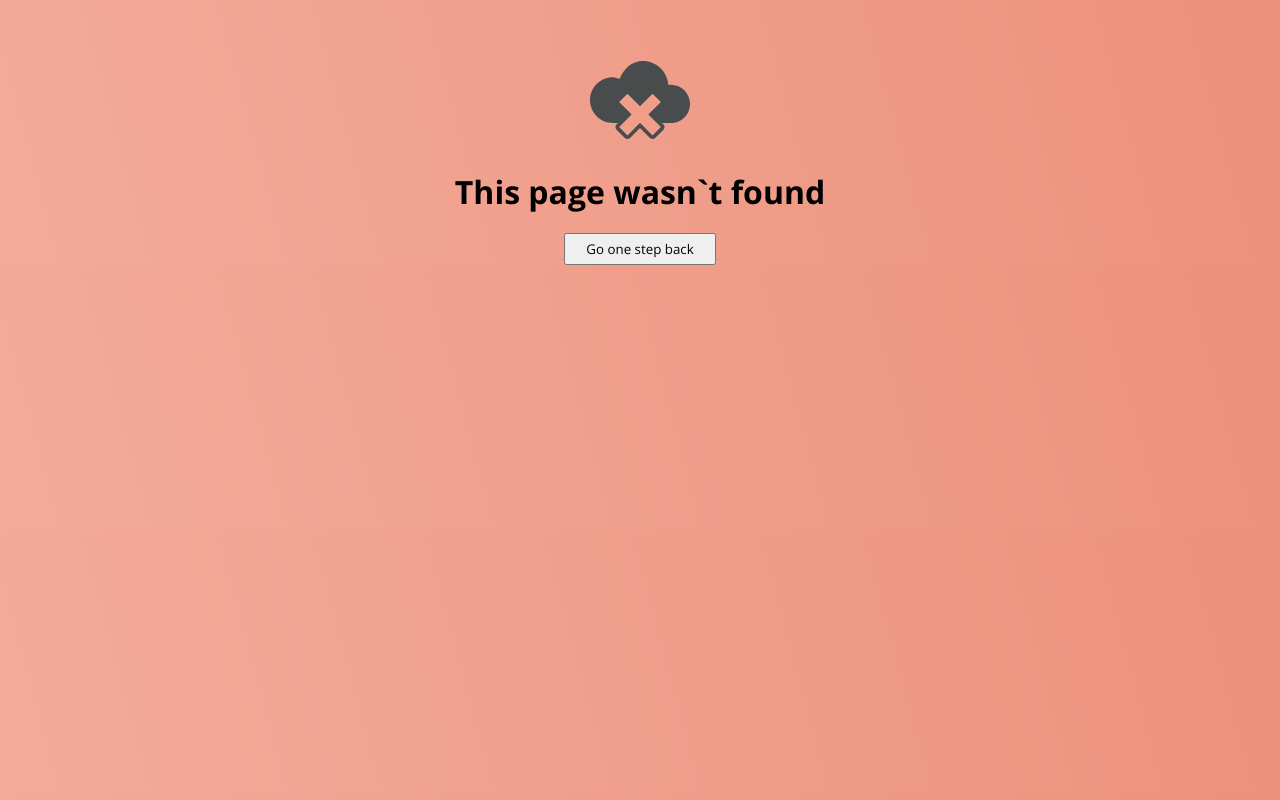
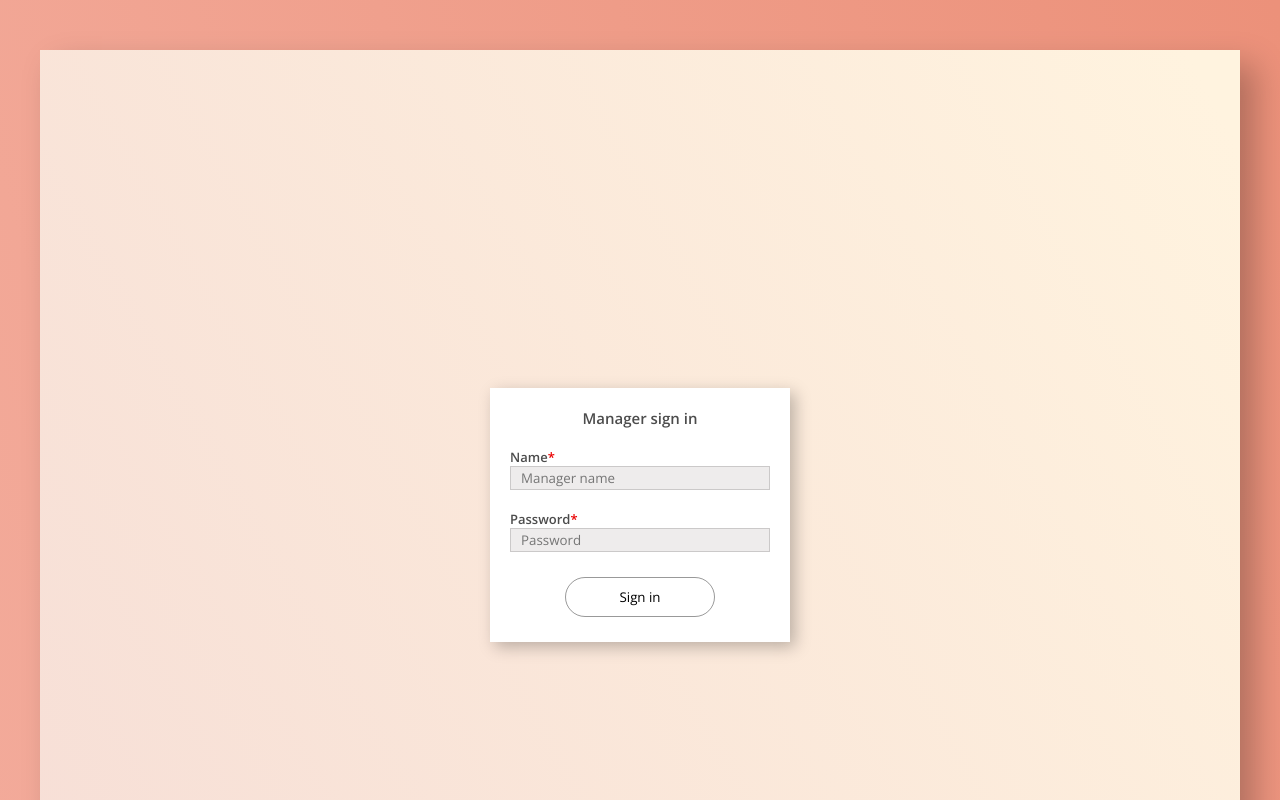
Before and after one commit to Ruslan517741/Beauty_starter, a React (Create React App) app: page /login in a window 1280 px wide. Shown: the top 800 px of the page. Built offline with nearby package versions, Linux system fonts and the light colour scheme.

Commit message:
added loginPage

```diff
--- a/src/assets/db.json
+++ b/src/assets/db.json
@@ -1,4 +1,8 @@
 {
+  "login": [{
+    "name": "admin",
+    "password": "admin"
+  }],
   "appointments": [{
       "id": 1,
       "date": "2023-09-01T12:10",
--- a/src/components/app/App.tsx
+++ b/src/components/app/App.tsx
@@ -1,7 +1,13 @@
-import { createBrowserRouter, RouterProvider, Outlet } from "react-router-dom";
+import {
+	createBrowserRouter,
+	RouterProvider,
+	Outlet,
+	useLocation,
+} from "react-router-dom";
 
 import Header from "../header/Header";
 import SchedulePage from "../../pages/schedule/SchedulePage";
+import LoginPage from "../../pages/loginPage/LoginPage";
 import AppointmentContextProvider from "../../context/appointments/AppointmentsContext";
 import HistoryPage from "../../pages/history/HistoryPage";
 import PageNotFound from "../../pages/404/404";
@@ -14,6 +20,10 @@ const router = createBrowserRouter([
 		element: <Root />,
 		errorElement: <PageNotFound />,
 		children: [
+			{
+				path: "/login",
+				element: <LoginPage />,
+			},
 			{
 				path: "/",
 				element: <SchedulePage />,
@@ -35,9 +45,11 @@ function App() {
 }
 
 function Root() {
+	let page = useLocation();
+
 	return (
 		<main className="board">
-			<Header />
+			{page.pathname === "/login" ? null : <Header />}
 			<AppointmentContextProvider>
 				<Outlet />
 			</AppointmentContextProvider>
--- a/src/components/createAppointmentForm/CAForm.tsx
+++ b/src/components/createAppointmentForm/CAForm.tsx
@@ -40,7 +40,6 @@ function CAForm() {
 				alert("Error while creating new appointment");
 			});
 		getActiveAppointments();
-		console.log(formData);
 	};
 
 	const handleChange = (e: ChangeEvent<HTMLInputElement>) => {
@@ -49,7 +48,6 @@ function CAForm() {
 			...prevData,
 			[e.target.name]: e.target.value,
 		}));
-		console.log(formData);
 	};
 
 	return (
--- a/src/hooks/http.hook.ts
+++ b/src/hooks/http.hook.ts
@@ -1,6 +1,6 @@
 import { useState, useCallback } from "react";
 
-type HTTPRequestMethods = "GET" | "POST" | "PATCH" | "DELETE";
+type HTTPRequestMethods = "GET" | "POST" | "PATCH" | "DELETE" | "HEAD";
 export type loadingStatusOptions = "idle" | "loading" | "error";
 interface HTTPHeaders {
 	[key: string]: string;
--- /dev/null
+++ b/src/pages/loginPage/LoginPage.tsx
@@ -0,0 +1,81 @@
+import useAppointmentService from "../../services/AppointmentService";
+import { FormEvent, ChangeEvent, useState } from "react";
+import { useNavigate } from "react-router-dom";
+
+import "./loginPage.scss";
+
+function LoginPage() {
+	const { getLoginedUsers } = useAppointmentService();
+
+	const [userName, setUserName] = useState<string>("");
+	const [userPassword, setUserPassword] = useState<string>("");
+	const [userIsExiting, setUserIsExiting] = useState<boolean | null>(null);
+	const [checkingStatus, setCheckingStatus] = useState<boolean>(false);
+
+	const navigate = useNavigate();
+	const handleSubmit = async (e: FormEvent<HTMLFormElement>) => {
+		e.preventDefault();
+		setCheckingStatus(true);
+		const loginedUsers = await getLoginedUsers();
+		await loginedUsers.forEach((item) => {
+			if (item.name === userName && item.password === userPassword) {
+				setUserIsExiting(true);
+				navigate("/schedule");
+			} else {
+				setUserIsExiting(false);
+			}
+		});
+		setCheckingStatus(false);
+	};
+
+	const handleNameChange = (e: ChangeEvent<HTMLInputElement>) => {
+		setUserName(e.target.value);
+	};
+
+	const handlePasswordChange = (e: ChangeEvent<HTMLInputElement>) => {
+		setUserPassword(e.target.value);
+	};
+
+	return (
+		<section className="login">
+			<form className="login__form" onSubmit={(e) => handleSubmit(e)}>
+				<div className="login__form-title">Manager sign in</div>
+				<div className="login__status">
+					{userIsExiting === null
+						? " "
+						: userIsExiting
+						? "Success"
+						: "Wrong name or password, pleace try again"}
+				</div>
+				<label htmlFor="name">
+					Name<span>*</span>
+				</label>
+				<input
+					type="text"
+					name="name"
+					id="name"
+					placeholder="Manager name"
+					required
+					value={userName}
+					onChange={(e) => handleNameChange(e)}
+				/>
+				<label htmlFor="password">
+					Password<span>*</span>
+				</label>
+				<input
+					type="text"
+					name="password"
+					id="password"
+					placeholder="Password"
+					required
+					value={userPassword}
+					onChange={(e) => handlePasswordChange(e)}
+				/>
+				{}
+				<button disabled={checkingStatus}>Sign in</button>
+			</form>
+		</section>
+	);
+}
+
+export default LoginPage;
--- /dev/null
+++ b/src/pages/loginPage/loginPage.scss
@@ -0,0 +1,69 @@
+@import "../../style/variables.scss";
+
+.login {
+    &__form {
+        position: relative;
+        width: 300px;
+        height: 254px;
+        margin: 328px auto 328px auto;
+        padding: 20px;
+
+        background: #FFF;
+        box-shadow: 5px 5px 15px 0px rgba(0, 0, 0, 0.25);
+        &-title {
+            text-align: center;
+            color: rgba(0, 0, 0, 0.70);
+            font-family: Open Sans;
+            font-size: 15px;
+            font-style: normal;
+            font-weight: 600;
+        }
+    }
+    &__status {
+        position: absolute;
+        margin-top: 5px;
+		font-weight: 600;
+		font-size: 13px;
+		line-height: 12px;
+		color: #ca1414;
+		text-align: center;
+    }
+    label {
+        display: block;
+		margin-top: 20px;
+        color: rgba(0, 0, 0, 0.70);
+        font-family: Open Sans;
+        font-size: 13px;
+        font-style: normal;
+        font-weight: 600;
+        span {
+            color: $cancel;
+        }
+    }
+    input {
+        width: 260px;
+        padding-left: 10px;
+        height: 24px;
+        border: 1px solid rgba(0, 0, 0, 0.15);
+        background: $inputs;
+        ::placeholder {
+            color: rgba(0, 0, 0, 0.50);
+            font-family: Open Sans;
+            font-size: 12px;
+            font-style: normal;
+            font-weight: 600;
+            line-height: normal;
+        }
+    }
+    button {
+        display: block;
+        margin: 25px auto 25px auto;
+        width: 150px;
+        height: 40px;
+        border-radius: 24px;
+        border: 1px solid rgba(0, 0, 0, 0.40);
+        background: rgba(217, 217, 217, 0.00);
+        cursor: pointer;
+    }
+
+}
--- a/src/services/AppointmentService.ts
+++ b/src/services/AppointmentService.ts
@@ -1,6 +1,7 @@
 import {
 	IAppointment,
 	ActiveAppointment,
+	IUser,
 } from "../shared/interfaces/appointment.interfaces";
 import { json } from "stream/consumers";
 import { useHttp } from "../hooks/http.hook";
@@ -68,12 +69,19 @@ const useAppointmentService = () => {
 		});
 	};
 
+	const getLoginedUsers = async (): Promise<IUser[]> => {
+		const res = await request({ url: "http://localhost:3001/login" });
+
+		return res;
+	};
+
 	return {
 		loadingStatus,
 		getAllAppointments,
 		getAllActiveAppointments,
 		cancelOneAppointment,
 		createNewAppointment,
+		getLoginedUsers,
 	};
 };
 
--- a/src/shared/interfaces/appointment.interfaces.ts
+++ b/src/shared/interfaces/appointment.interfaces.ts
@@ -8,3 +8,8 @@ export interface IAppointment {
 }
 
 export type ActiveAppointment = Omit<IAppointment, "canceled">;
+
+export interface IUser {
+	name: string;
+	password: string;
+}
```
